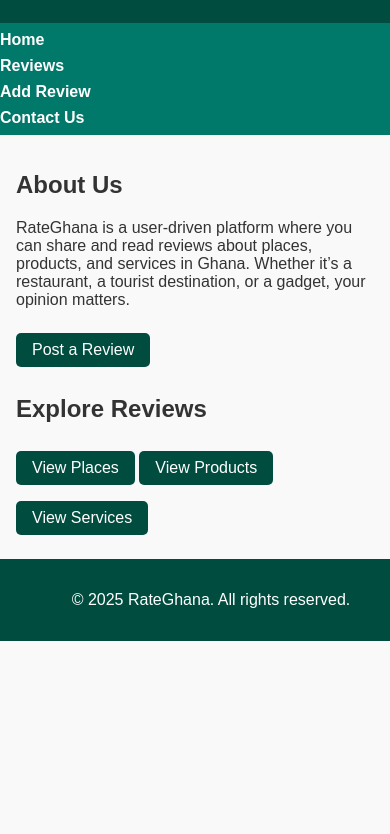
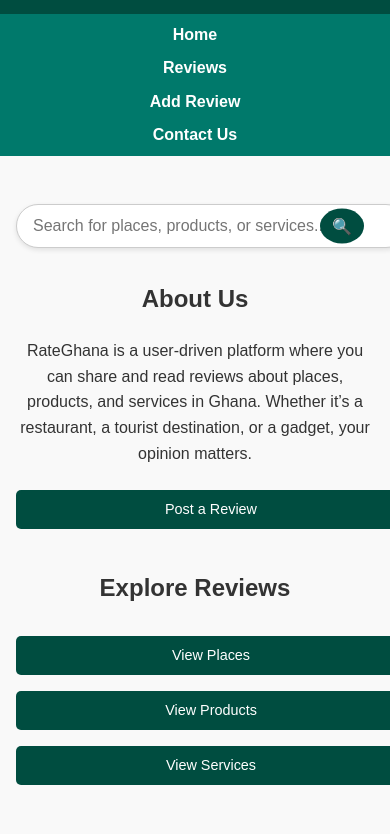
Before and after one commit to mrquarshie/Reviews, a website: page index.html in a window 390 px wide. Shown: the part 89-923 px from the top of the page. Before the commit the page ends 844 px from the top, so only its background shows below. Drawn offline with Linux system fonts and the light colour scheme.

Commit message:
search bar added

```diff
--- a/index.html
+++ b/index.html
@@ -12,6 +12,7 @@
             padding: 0;
             background-color: #f9f9f9;
             color: #333;
+            line-height: 1.6;
         }
         header {
             background-color: #004d40;
@@ -41,10 +42,46 @@
             padding: 2rem;
             max-width: 800px;
             margin: 0 auto;
+            text-align: center;
+        }
+        .search-bar {
+            margin: 2rem auto;
+            max-width: 600px;
+            position: relative;
+        }
+        .search-bar input[type="text"] {
+            width: 100%;
+            padding: 0.75rem 1rem;
+            border: 1px solid #ccc;
+            border-radius: 30px;
+            font-size: 1rem;
+            box-shadow: 0 2px 5px rgba(0, 0, 0, 0.1);
+            outline: none;
+            transition: border-color 0.3s;
+        }
+        .search-bar input[type="text"]:focus {
+            border-color: #00796b;
+        }
+        .search-bar button {
+            position: absolute;
+            right: 10px;
+            top: 50%;
+            transform: translateY(-50%);
+            background-color: #004d40;
+            color: white;
+            border: none;
+            border-radius: 50%;
+            padding: 0.5rem 0.75rem;
+            cursor: pointer;
+            font-size: 1rem;
+            transition: background-color 0.3s;
+        }
+        .search-bar button:hover {
+            background-color: #00332d;
         }
         .btn {
             display: inline-block;
-            padding: 0.5rem 1rem;
+            padding: 0.75rem 1.5rem;
             background-color: #004d40;
             color: white;
             border: none;
@@ -52,6 +89,8 @@
             text-decoration: none;
             cursor: pointer;
             margin: 0.5rem 0;
+            font-size: 1rem;
+            text-align: center;
         }
         .btn:hover {
             background-color: #00332d;
@@ -65,17 +104,38 @@
             bottom: 0;
             width: 100%;
         }
-        @media (max-width: 600px) {
-            header {
-                flex-direction: column;
-                text-align: center;
-            }
+        section {
+            margin-bottom: 2rem;
+        }
+        @media (max-width: 768px) {
             nav {
                 flex-direction: column;
-                gap: 0.5rem;
+                align-items: center;
+                gap: 0.75rem;
             }
             main {
                 padding: 1rem;
+            }
+            .btn {
+                width: 100%;
+                padding: 0.75rem;
+            }
+        }
+        @media (max-width: 480px) {
+            header {
+                flex-direction: column;
+                padding: 1rem 0.5rem;
+            }
+            h1 {
+                font-size: 1.5rem;
+            }
+            nav {
+                gap: 0.5rem;
+                padding: 0.5rem 0;
+            }
+            .btn {
+                font-size: 0.9rem;
+                padding: 0.5rem 1rem;
             }
         }
     </style>
@@ -91,6 +151,10 @@
         <a href="#contact">Contact Us</a>
     </nav>
     <main>
+        <div class="search-bar">
+            <input type="text" placeholder="Search for places, products, or services...">
+            <button>&#128269;</button>
+        </div>
         <section id="about">
             <h2>About Us</h2>
             <p>RateGhana is a user-driven platform where you can share and read reviews about places, products, and services in Ghana. Whether it’s a restaurant, a tourist destination, or a gadget, your opinion matters.</p>
```
